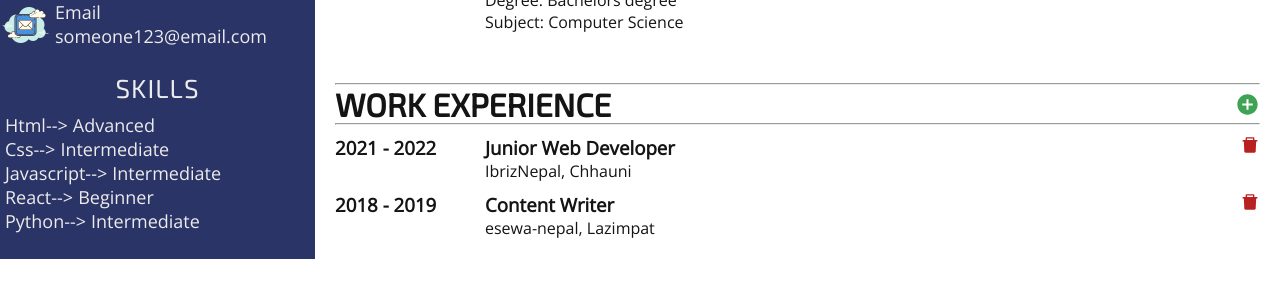
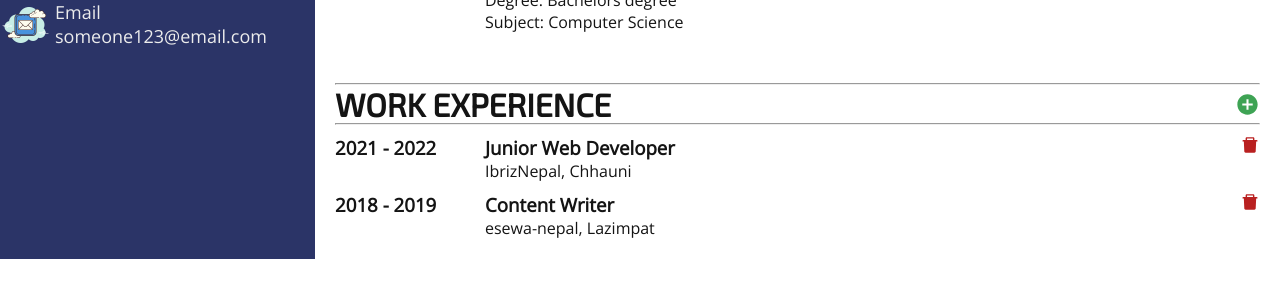
Before and after one commit to Aayush99910/Cv-Generator, a React (Vite) app: page / in a window 1280 px wide. Shown: the part 374-657 px from the top of the page. Built offline with nearby package versions, Linux system fonts and the light colour scheme.

Commit message:
removing skill component for the time being

```diff
--- a/src/components/LeftSide/LeftSide.jsx
+++ b/src/components/LeftSide/LeftSide.jsx
@@ -11,7 +11,7 @@ export default class LeftSide extends Component {
             <div className="left-container">
                 <Photo />
                 <Contact />
-                <Skill />
+                {/* <Skill /> */}
             </div>
         )
     }
```
